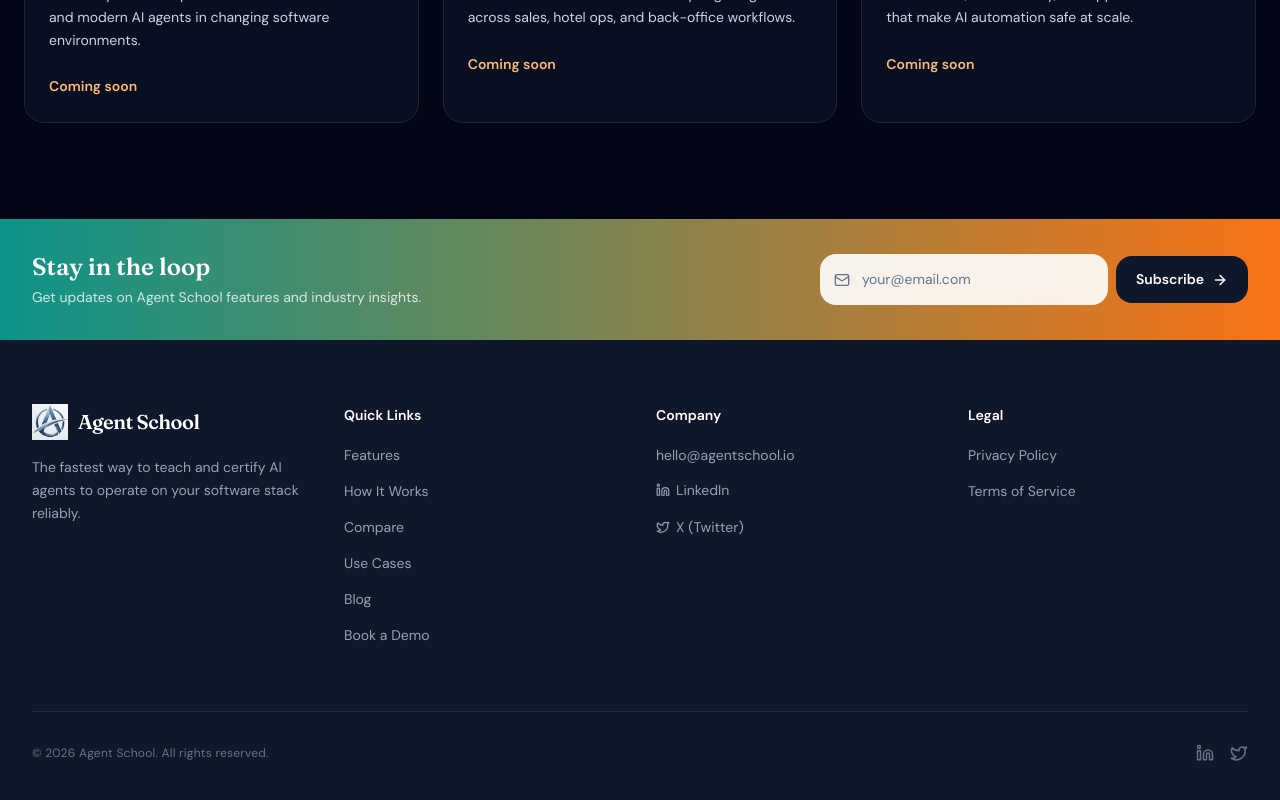
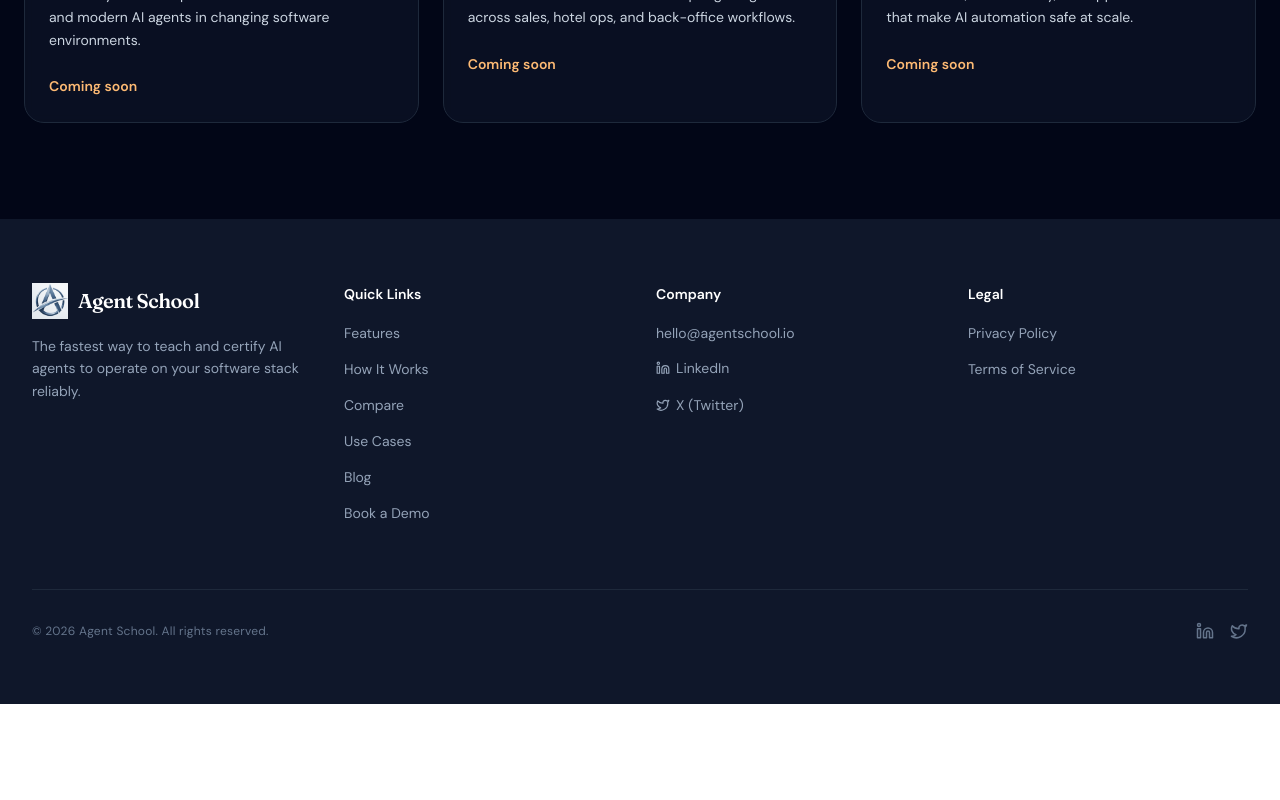
Before and after one commit to agent-school/website, a Next.js app: page /blog in a window 1280 px wide. Shown: the part 835-1635 px from the top of the page. After the commit the page ends 1539 px from the top, so only its background shows below. Built offline with nearby package versions, Linux system fonts and the light colour scheme.

Commit message:
temp: hide subscription thing

```diff
--- a/src/components/layout/Footer.tsx
+++ b/src/components/layout/Footer.tsx
@@ -1,26 +1,13 @@
 "use client";
 
-import { useState } from "react";
-import { motion } from "framer-motion";
-import { Linkedin, ArrowRight, Mail, Twitter } from "lucide-react";
+import { Linkedin, Twitter } from "lucide-react";
 import { NAV_ITEMS, BOOKING_URL, LINKEDIN_URL, TWITTER_URL } from "@/lib/constants";
 
 export function Footer() {
-  const [email, setEmail] = useState("");
-  const [subscribed, setSubscribed] = useState(false);
-
-  const handleSubscribe = (e: React.FormEvent) => {
-    e.preventDefault();
-    if (email) {
-      setSubscribed(true);
-      setEmail("");
-      setTimeout(() => setSubscribed(false), 3000);
-    }
-  };
-
   return (
     <footer className="bg-slate-900 dark:bg-slate-950 text-white">
-      {/* Newsletter Strip */}
+      {/* Newsletter Strip hidden until subscription feature is ready */}
+      {/*
       <div className="bg-gradient-to-r from-teal-600 to-orange-500">
         <div className="max-w-7xl mx-auto px-6 lg:px-8 py-8">
           <div className="flex flex-col md:flex-row items-center justify-between gap-6">
@@ -32,37 +19,10 @@
                 Get updates on Agent School features and industry insights.
               </p>
             </div>
-            <form
-              onSubmit={handleSubscribe}
-              className="flex items-center gap-2 w-full md:w-auto"
-            >
-              <div className="relative flex-1 md:w-72">
-                <Mail
-                  size={16}
-                  className="absolute left-3.5 top-1/2 -translate-y-1/2 text-slate-500"
-                />
-                <input
-                  type="email"
-                  placeholder="your@email.com"
-                  value={email}
-                  onChange={(e) => setEmail(e.target.value)}
-                  className="w-full pl-10 pr-4 py-3 rounded-xl bg-white/90 text-slate-900 text-body-sm placeholder:text-slate-500 border-2 border-transparent focus:border-slate-900 focus:outline-none transition-colors"
-                  required
-                />
-              </div>
-              <motion.button
-                type="submit"
-                whileHover={{ scale: 1.02 }}
-                whileTap={{ scale: 0.98 }}
-                className="px-5 py-3 rounded-xl bg-slate-900 text-white font-semibold text-body-sm flex items-center gap-2 hover:bg-slate-800 transition-colors"
-              >
-                {subscribed ? "Subscribed!" : "Subscribe"}
-                <ArrowRight size={16} />
-              </motion.button>
-            </form>
           </div>
         </div>
       </div>
+      */}
 
       {/* Main Footer */}
       <div className="max-w-7xl mx-auto px-6 lg:px-8 py-16">
```
